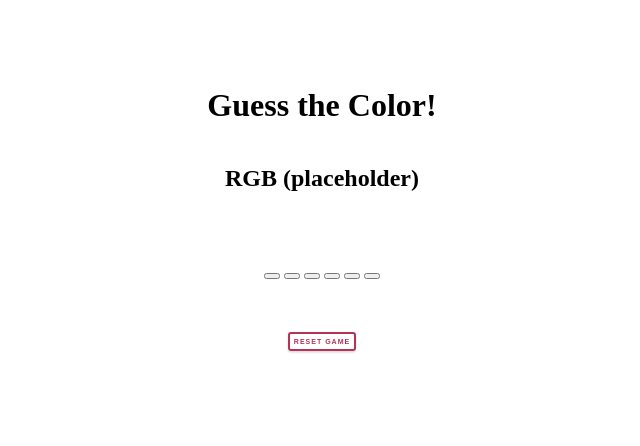
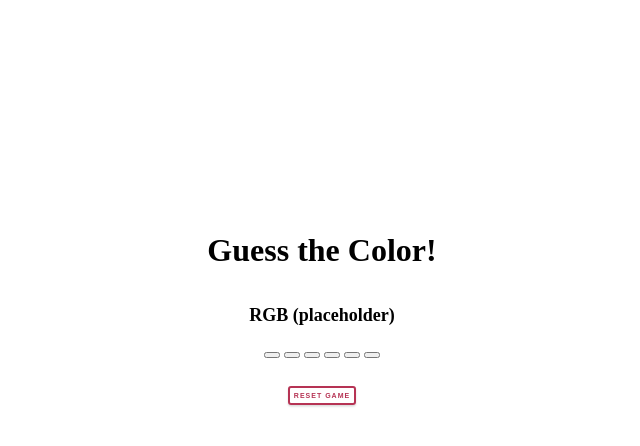
Before and after one commit to ethanaggor/guess-the-color, a plain HTML site: page index.html in a window 1280 px wide. Shown: the whole page, without its empty margins (318-958 px from the left). Drawn offline with Linux system fonts and the light colour scheme.

Commit message:
Fix spacing

```diff
--- a/style.css
+++ b/style.css
@@ -1,6 +1,6 @@
 body {
   display: flex;
-  height: 50vh;
+  height: 75vh;
   text-align: center;
   flex-direction: column;
   justify-content: center;
@@ -8,8 +8,11 @@ body {
 }
 
 .dots {
-  margin-top: 50px;
-  margin-bottom: 50px;
+  margin-bottom: 25px;
+}
+
+h2 {
+  font-size: 18px;
 }
 
 #reset {
```
